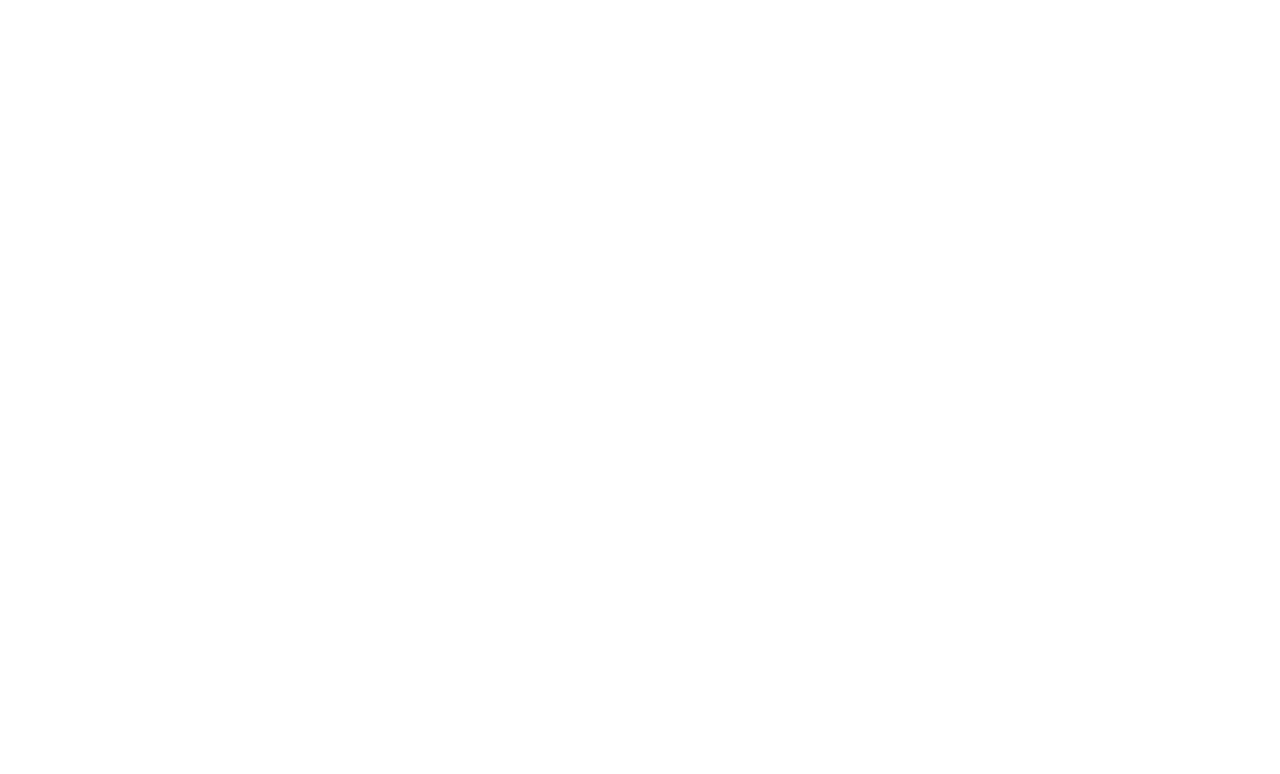
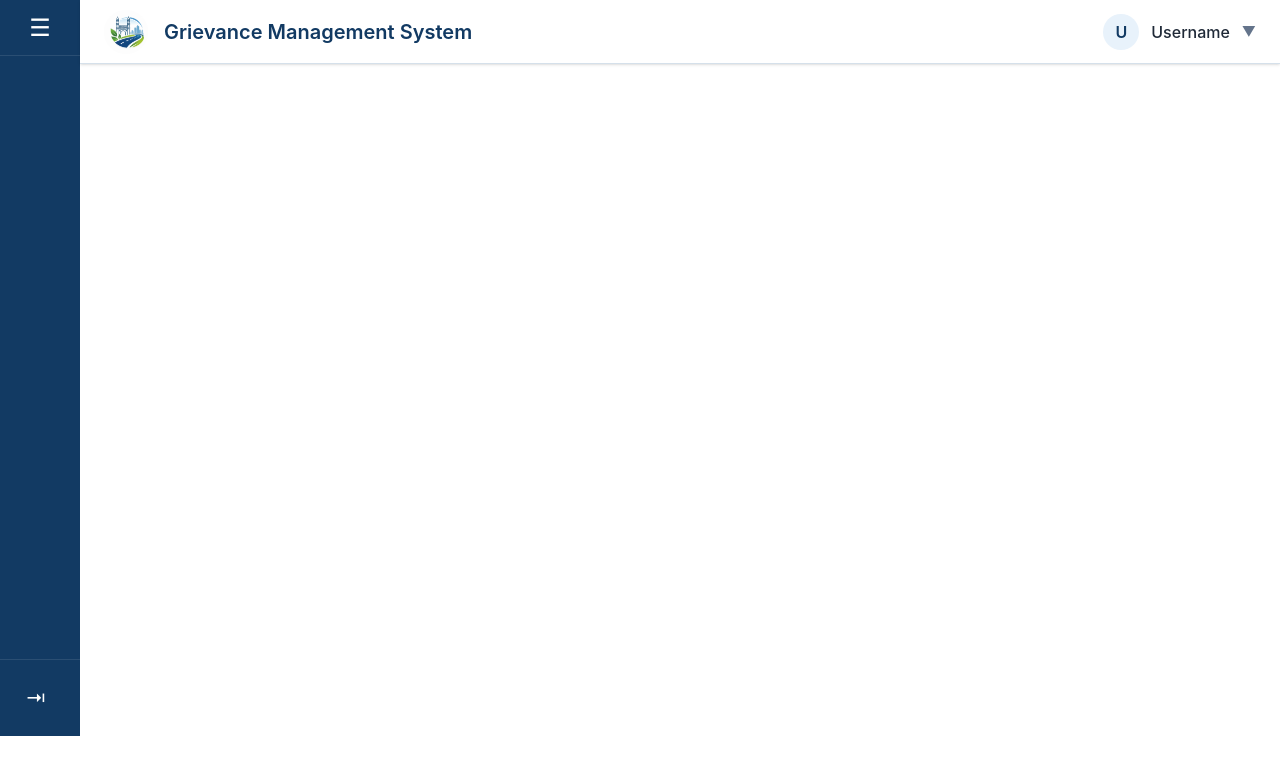
Before and after one commit to ArunTeja-kotha/Hgcl-Gmc, a React (Vite) app: page /dashboard in a window 1280 px wide. Before the commit this address had no page. Shown: the top 774 px of the page. Built offline with nearby package versions, Linux system fonts and the light colour scheme; the HTML template or start-up script is replaced by a standard one.

Commit message:
Update layout and sidebar components

```diff
--- a/src/layouts/header/header.jsx
+++ b/src/components/Header.jsx
@@ -1,25 +1,28 @@
 import React from "react";
-import logo from "../../assets/logo.png";
+import logo from "../assets/logo.png";
 
 const Header = () => {
   return (
-    <header className="h-18 w-full bg-white border-b border-[#D5E0EA] flex items-center justify-between px-6">
+    <header className="h-16 w-full bg-white border-b border-[#D5E0EA] flex items-center justify-between px-6 shadow-sm">
 
-      {/* Logo + Heading */}
+      {/* Logo + Title */}
       <div className="flex items-center gap-4">
+
         <img
           src={logo}
           alt="ORR Grievance Management System"
-          className="h-12 w-12 rounded-full object-cover"
+          className="h-11 w-11 rounded-full object-cover"
         />
 
-        <h2 className="text-xl font-semibold text-[#123A63]">
+        <h1 className="text-xl font-semibold text-[#123A63]">
           Grievance Management System
-        </h2>
+        </h1>
+
       </div>
 
-      {/* Username */}
+      {/* User */}
       <div className="flex items-center gap-3">
+
         <div className="h-9 w-9 rounded-full bg-[#E8F2FB] flex items-center justify-center text-[#123A63] font-semibold">
           U
         </div>
@@ -27,6 +30,11 @@
         <span className="text-[#1F2937] font-medium">
           Username
         </span>
+
+        <span className="text-[#64748B] text-sm">
+          ▼
+        </span>
+
       </div>
 
     </header>
--- /dev/null
+++ b/src/components/Layout.jsx
@@ -0,0 +1,22 @@
+import Header from "./Header";
+import Sidebar from "./Sidebar";
+
+const Layout = () => {
+  return (
+    <div className="flex min-h-screen">
+
+      <Sidebar />
+
+      <div className="flex-1">
+        <Header />
+
+        <main>
+          {/* Page content will come here */}
+        </main>
+      </div>
+
+    </div>
+  );
+};
+
+export default Layout;
--- /dev/null
+++ b/src/components/Sidebar.jsx
@@ -0,0 +1,167 @@
+import React from "react";
+import { Link } from "react-router-dom";
+
+const Sidebar = ({ isOpen, onToggle, menus = [] }) => {
+  return (
+    <aside
+      className={`
+        ${isOpen ? "w-64" : "w-20"}
+        h-[calc(100vh-4rem)]
+        bg-[#123A63]
+        text-white
+        flex
+        flex-col
+        shrink-0
+        transition-all
+        duration-300
+      `}
+    >
+
+      {/* Sidebar Header */}
+      <div
+        className={`
+          h-14
+          flex
+          items-center
+          border-b
+          border-white/10
+          ${isOpen ? "justify-between px-4" : "justify-center"}
+        `}
+      >
+
+        {/* GMS */}
+        {isOpen && (
+          <span className="text-xl font-bold">
+            GMS
+          </span>
+        )}
+
+        {/* Three Bars */}
+        <button
+          type="button"
+          onClick={onToggle}
+          className="
+            w-10
+            h-10
+            flex
+            items-center
+            justify-center
+            rounded-md
+            text-2xl
+            hover:bg-[#2563A6]
+            transition
+          "
+          aria-label="Toggle sidebar"
+        >
+          ☰
+        </button>
+
+      </div>
+
+      {/* Menu */}
+      <nav className="flex-1 p-3 overflow-y-auto">
+
+        {menus.map((menu) => (
+          <div key={menu.menuId} className="mb-2">
+
+            {/* Main Menu */}
+            <Link
+              to={menu.route}
+              title={!isOpen ? menu.name : ""}
+              className="
+                flex
+                items-center
+                gap-4
+                px-3
+                py-3
+                rounded-lg
+                hover:bg-[#2563A6]
+                transition
+              "
+            >
+
+              {/* Icon */}
+              <span className="text-xl w-6 min-w-6 text-center">
+                {menu.icon || "▣"}
+              </span>
+
+              {/* Name */}
+              {isOpen && (
+                <span className="text-sm font-medium whitespace-nowrap">
+                  {menu.name}
+                </span>
+              )}
+
+            </Link>
+
+            {/* Child Menus */}
+            {isOpen &&
+              menu.children &&
+              menu.children.length > 0 && (
+                <div className="ml-8 mt-1">
+
+                  {menu.children.map((child) => (
+                    <Link
+                      key={child.menuId}
+                      to={child.route}
+                      className="
+                        block
+                        px-3
+                        py-2
+                        text-sm
+                        rounded-md
+                        text-blue-100
+                        hover:bg-[#2563A6]
+                        transition
+                      "
+                    >
+                      {child.name}
+                    </Link>
+                  ))}
+
+                </div>
+              )}
+
+          </div>
+        ))}
+
+      </nav>
+
+      {/* Logout */}
+      <div className="p-3 border-t border-white/10">
+
+        <button
+          type="button"
+          className="
+            w-full
+            flex
+            items-center
+            gap-4
+            px-3
+            py-3
+            rounded-lg
+            hover:bg-[#2563A6]
+            transition
+            text-left
+          "
+        >
+
+          <span className="text-xl w-6 min-w-6 text-center">
+            ⇥
+          </span>
+
+          {isOpen && (
+            <span className="text-sm font-medium">
+              Logout
+            </span>
+          )}
+
+        </button>
+
+      </div>
+
+    </aside>
+  );
+};
+
+export default Sidebar;
--- a/src/layouts/sidebar/sidebar.jsx
+++ /dev/null
@@ -1,56 +0,0 @@
-import React from "react";
-
-const Sidebar = () => {
-  const handleLogout = () => {
-    console.log("Logout clicked");
-  };
-
-  return (
-    <aside className="w-64 min-h-[calc(100vh-4.5rem)] bg-[#123A63] flex flex-col px-4 py-6">
-
-      {/* Menu */}
-      <nav className="flex flex-col gap-2">
-
-        <a
-          href="#"
-          className="flex items-center px-4 py-3 rounded-lg bg-[#E8F2FB] text-[#123A63] font-medium"
-        >
-          Dashboard
-        </a>
-
-        <a
-          href="#"
-          className="flex items-center px-4 py-3 rounded-lg text-white hover:bg-[#1D4F85] transition-colors"
-        >
-          Employees
-        </a>
-
-        <a
-          href="#"
-          className="flex items-center px-4 py-3 rounded-lg text-white hover:bg-[#1D4F85] transition-colors"
-        >
-          Departments
-        </a>
-
-        <a
-          href="#"
-          className="flex items-center px-4 py-3 rounded-lg text-white hover:bg-[#1D4F85] transition-colors"
-        >
-          Grevience
-        </a>
-
-      </nav>
-
-      {/* Logout */}
-      <button
-        onClick={handleLogout}
-        className="mt-auto w-full px-4 py-3 rounded-lg bg-[#C94A4A] text-white font-medium hover:opacity-90 transition-opacity"
-      >
-        Logout
-      </button>
-
-    </aside>
-  );
-};
-
-export default Sidebar;
--- a/src/pages/login/login.jsx
+++ b/src/pages/login/login.jsx
@@ -1,9 +1,55 @@
-import {Link} from "react-router-dom";
+import { Link, useNavigate} from "react-router-dom";
 import React, { useState } from "react";
+import axios from "axios";
 import loginBackground from "../../assets/gmclogin.png";
 
 const Login = () => {
+  const navigate = useNavigate();
   const [showPassword, setShowPassword] = useState(false);
+
+  const [email, setEmail] = useState("");
+  const [password, setPassword] = useState("");
+
+ const handleLogin = async (e) => {
+  e.preventDefault();
+
+  try {
+    const response = await axios.post(
+      "http://localhost:5163/api/Auth/login",
+      {
+        email: email,
+        password: password,
+      }
+    );
+
+    console.log("Login successful:", response.data);
+
+    const token = response.data.token;
+
+    // Store JWT token
+    localStorage.setItem("token", token);
+
+    // Navigate to dashboard
+    navigate("/dashboard");
+
+  } catch (error) {
+    console.error("Login failed:", error);
+
+    if (error.response) {
+      console.error("Status:", error.response.status);
+      console.error("Response:", error.response.data);
+
+      alert(
+        error.response.data?.message ||
+        "Invalid email or password."
+      );
+    } else {
+      console.error("Network Error:", error.message);
+
+      alert("Unable to connect to the server.");
+    }
+  }
+};
 
   return (
     <div
@@ -44,7 +90,12 @@
             Hyderabad Growth Corridor Limited
           </p>
         </div>
-        <form className="space-y-5">
+
+        <form
+          className="space-y-5"
+          onSubmit={handleLogin}
+        >
+          {/* ================= Email ================= */}
           <div>
             <label
               htmlFor="email"
@@ -57,6 +108,8 @@
               type="text"
               id="email"
               name="email"
+              value={email}
+              onChange={(e) => setEmail(e.target.value)}
               placeholder="Enter your Email / User ID"
               className="
                 block
@@ -79,6 +132,8 @@
               "
             />
           </div>
+
+          {/* ================= Password ================= */}
           <div>
             <label
               htmlFor="password"
@@ -92,6 +147,8 @@
                 type={showPassword ? "text" : "password"}
                 id="password"
                 name="password"
+                value={password}
+                onChange={(e) => setPassword(e.target.value)}
                 placeholder="Enter your Password"
                 className="
                   block
@@ -114,9 +171,12 @@
                   focus:ring-blue-100
                 "
               />
+
               <button
                 type="button"
-                onClick={() => setShowPassword(!showPassword)}
+                onClick={() =>
+                  setShowPassword(!showPassword)
+                }
                 className="
                   absolute
                   right-3
@@ -135,33 +195,41 @@
               </button>
             </div>
           </div>
-          {/* Sign In */}
+
+          {/* ================= Sign In ================= */}
           <button
-            type="button"
+            type="submit"
             className="
               w-full
               h-11
               rounded-md
-             bg-[#2563A6]
+              bg-[#2563A6]
               text-white
               text-sm
               font-semibold
               transition
               duration-200
-            hover:bg-[#1D4F85]
+              hover:bg-[#1D4F85]
               active:scale-95
               cursor-pointer
             "
           >
-            Sign In
+            Log In
           </button>
         </form>
+
+        {/* ================= Register ================= */}
         <div className="mt-6 text-center">
-          <p className="text-center text-sm text-[#64748B] px-6"> Don't have an account?{" "}
-                <Link to="/register" className="font-semibold text-[#2563A6] hover:text-[#1D4F85]" >
-                Register
-                </Link>
-                 </p>
+          <p className="text-center text-sm text-[#64748B] px-6">
+            Don't have an account?{" "}
+
+            <Link
+              to="/register"
+              className="font-semibold text-[#2563A6] hover:text-[#1D4F85]"
+            >
+              Register
+            </Link>
+          </p>
         </div>
       </div>
     </div>
--- a/src/routes/routes.jsx
+++ b/src/routes/routes.jsx
@@ -3,11 +3,36 @@
 import Login from "../pages/login/login";
 import Register from "../pages/register/register";
 
+import Layout from "../components/Layout";
+
+import Dashboard from "../pages/dashboard/dashboard";
+
 const AppRoutes = () => {
   return (
     <Routes>
-      <Route path="/" element={<Login />} />
-      <Route path="/register" element={<Register />} />
+
+      {/* Login Page */}
+      <Route
+        path="/"
+        element={<Login />}
+      />
+
+      {/* Register Page */}
+      <Route
+        path="/register"
+        element={<Register />}
+      />
+
+      {/* Dashboard inside Layout */}
+      <Route
+        path="/dashboard"
+        element={
+          <Layout>
+            <Dashboard />
+          </Layout>
+        }
+      />
+
     </Routes>
   );
 };
```
Also changed, not shown: src/layouts/layout/layout.jsx (deleted, +0 -32 lines).
